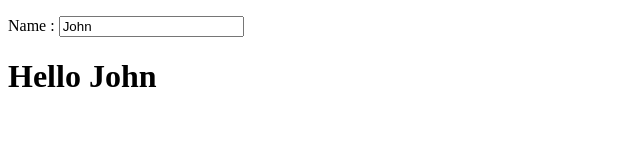
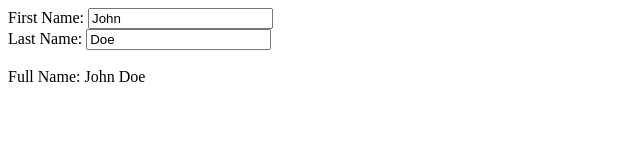
Before and after one commit to elyesturki/user-Management-AngularJS-And-CRUD-System, a website: page app/index.html in a window 1280 px wide. Shown: the whole page, without its empty margins (0-640 px from the left). Drawn offline with nearby package versions, Linux system fonts and the light colour scheme.

Commit message:
ng-app, ng-controller (AngularJs)

```diff
--- a/app/index.html
+++ b/app/index.html
@@ -3,10 +3,22 @@
 <script src="https://ajax.googleapis.com/ajax/libs/angularjs/1.6.9/angular.min.js"></script>
 <body>
 
-<div ng-app="" ng-init="name='John'">
-  <p>Name : <input type="text" ng-model="name"></p>
-  <h1>Hello <span ng-bind="name"></span></h1>
+<div ng-app="myApp" ng-controller="myCtrl">
+
+First Name: <input type="text" ng-model="firstName"><br>
+Last Name: <input type="text" ng-model="lastName"><br>
+<br>
+Full Name: {{firstName + " " + lastName}}
+
 </div>
+
+<script>
+var app = angular.module('myApp', []);
+app.controller('myCtrl', function($scope) {
+  $scope.firstName= "John";
+  $scope.lastName= "Doe";
+});
+</script>
 
 </body>
 </html>
```
